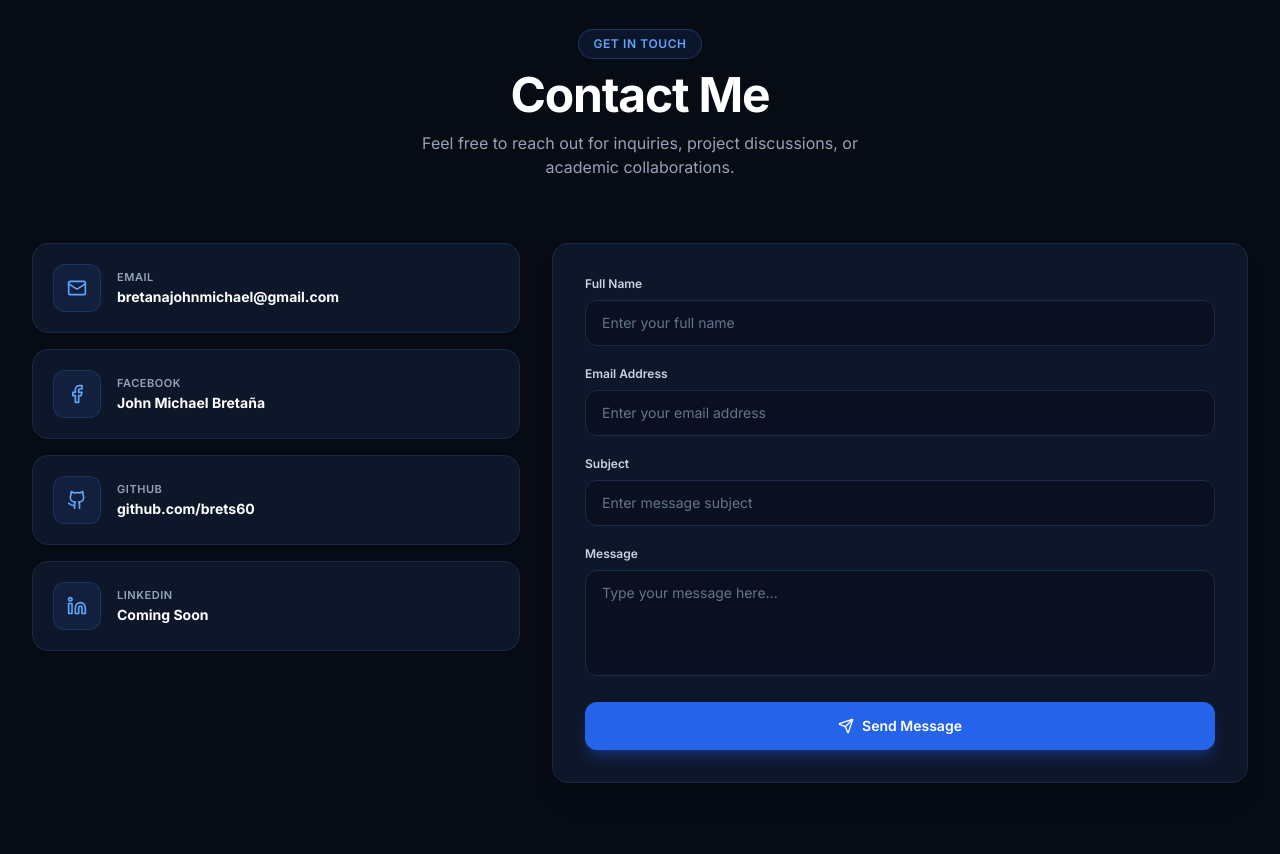
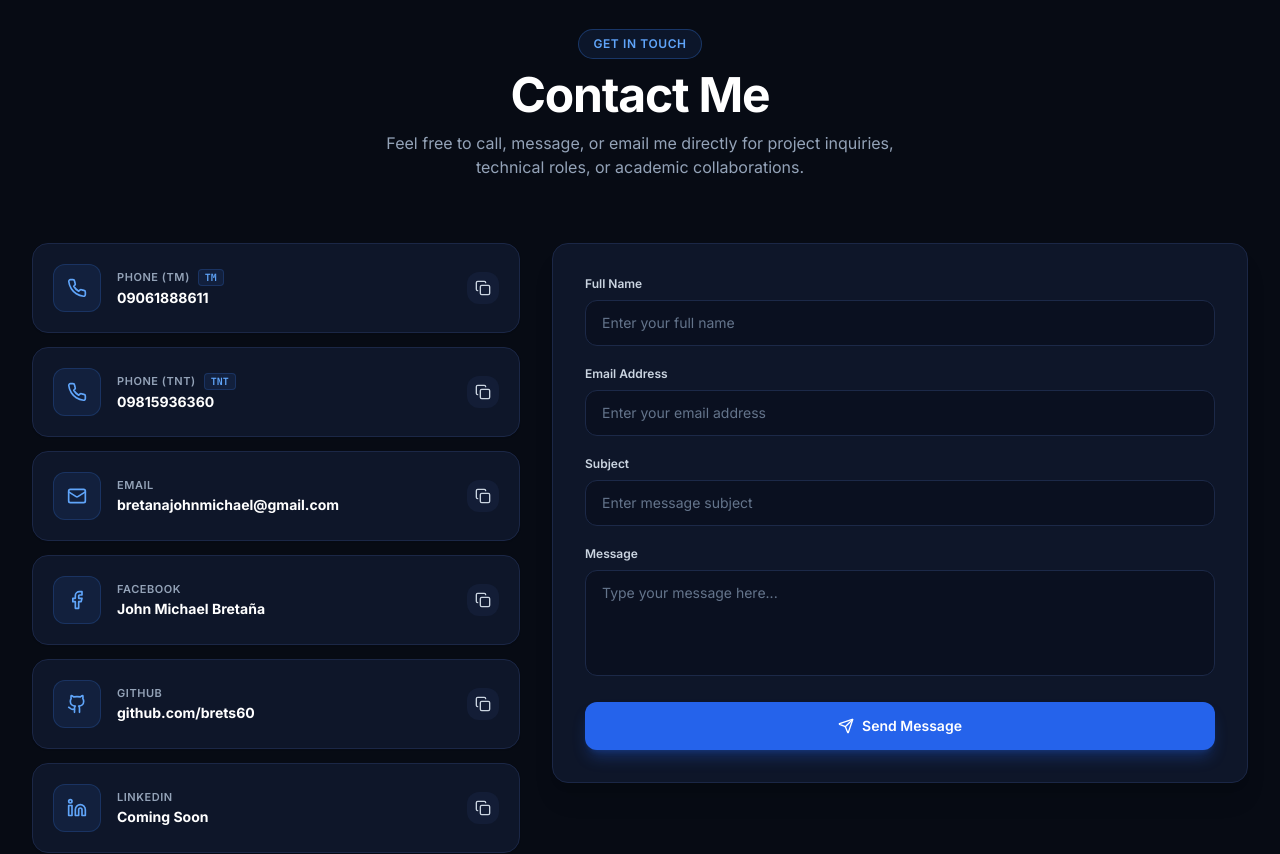
Before and after one commit to brets60/Digital-Portfolio-Bretana, a Next.js app: page / in a window 1280 px wide. Shown: the part 10820-11674 px from the top of the page. Built offline with nearby package versions, Linux system fonts and the light colour scheme.

Commit message:
Add TM (09061888611) and TNT (09815936360) phone numbers to Contact Me section with click-to-call and quick-copy

```diff
--- a/src/components/contact/ContactSection.tsx
+++ b/src/components/contact/ContactSection.tsx
@@ -1,7 +1,7 @@
 "use client";
 
 import { useState } from "react";
-import { Mail, Facebook, Github, Linkedin, Send } from "lucide-react";
+import { Mail, Facebook, Github, Linkedin, Send, Phone, Copy, Check } from "lucide-react";
 import { DEVELOPER_PROFILE } from "@/lib/data";
 
 export function ContactSection() {
@@ -12,6 +12,15 @@ export function ContactSection() {
     message: "",
   });
   const [submitted, setSubmitted] = useState(false);
+  const [copiedText, setCopiedText] = useState<string | null>(null);
+
+  const handleCopy = (text: string, e: React.MouseEvent) => {
+    e.preventDefault();
+    e.stopPropagation();
+    navigator.clipboard.writeText(text);
+    setCopiedText(text);
+    setTimeout(() => setCopiedText(null), 2000);
+  };
 
   const handleSubmit = (e: React.FormEvent) => {
     e.preventDefault();
@@ -21,28 +30,48 @@ export function ContactSection() {
 
   const contactItems = [
     {
+      label: "PHONE (TM)",
+      value: DEVELOPER_PROFILE.contact.phoneTm || "09061888611",
+      href: `tel:${DEVELOPER_PROFILE.contact.phoneTm || "09061888611"}`,
+      icon: Phone,
+      badge: "TM",
+      isPhone: true,
+    },
+    {
+      label: "PHONE (TNT)",
+      value: DEVELOPER_PROFILE.contact.phoneTnt || "09815936360",
+      href: `tel:${DEVELOPER_PROFILE.contact.phoneTnt || "09815936360"}`,
+      icon: Phone,
+      badge: "TNT",
+      isPhone: true,
+    },
+    {
       label: "EMAIL",
       value: DEVELOPER_PROFILE.contact.email,
       href: `mailto:${DEVELOPER_PROFILE.contact.email}`,
       icon: Mail,
+      isPhone: false,
     },
     {
       label: "FACEBOOK",
       value: DEVELOPER_PROFILE.contact.facebook,
       href: "https://facebook.com",
       icon: Facebook,
+      isPhone: false,
     },
     {
       label: "GITHUB",
       value: DEVELOPER_PROFILE.contact.github,
       href: `https://${DEVELOPER_PROFILE.contact.github}`,
       icon: Github,
+      isPhone: false,
     },
     {
       label: "LINKEDIN",
       value: DEVELOPER_PROFILE.contact.linkedin,
       href: "#",
       icon: Linkedin,
+      isPhone: false,
     },
   ];
 
@@ -57,36 +86,63 @@ export function ContactSection() {
           Contact Me
         </h2>
         <p className="text-slate-500 dark:text-slate-400 text-sm sm:text-base max-w-lg leading-relaxed transition-colors">
-          Feel free to reach out for inquiries, project discussions, or academic collaborations.
+          Feel free to call, message, or email me directly for project inquiries, technical roles, or academic collaborations.
         </p>
       </div>
 
       <div className="grid grid-cols-1 lg:grid-cols-12 gap-8 items-start">
         {/* Left Column: Contact Channels */}
-        <div className="lg:col-span-5 space-y-4">
+        <div className="lg:col-span-5 space-y-3.5">
           {contactItems.map((item) => {
             const Icon = item.icon;
+            const isCopied = copiedText === item.value;
 
             return (
+              <div
+                key={item.label}
+                className="bg-white dark:bg-[#0e1629] border border-slate-200 dark:border-[#1b2746] hover:border-blue-500/50 rounded-2xl p-4 sm:p-5 flex items-center justify-between transition-all hover:-translate-y-0.5 shadow-sm hover:shadow-md group"
+              >
                 <a
-                key={item.label}
                   href={item.href}
                   target={item.href.startsWith("http") ? "_blank" : undefined}
                   rel="noopener noreferrer"
-                className="bg-white dark:bg-[#0e1629] border border-slate-200 dark:border-[#1b2746] hover:border-blue-500/50 rounded-2xl p-5 flex items-center gap-4 transition-all hover:-translate-y-0.5 shadow-sm hover:shadow-md group block"
+                  className="flex items-center gap-4 min-w-0 flex-1"
                 >
-                <div className="w-12 h-12 rounded-xl bg-blue-500/10 border border-blue-500/20 flex items-center justify-center shrink-0 text-blue-600 dark:text-blue-400 group-hover:scale-105 transition-transform">
+                  <div className="w-11 h-11 sm:w-12 sm:h-12 rounded-xl bg-blue-500/10 border border-blue-500/20 flex items-center justify-center shrink-0 text-blue-600 dark:text-blue-400 group-hover:scale-105 transition-transform">
                     <Icon className="w-5 h-5" />
                   </div>
                   <div className="flex flex-col min-w-0">
+                    <div className="flex items-center gap-2">
                       <span className="text-[11px] font-semibold tracking-wider text-slate-500 dark:text-slate-400 uppercase transition-colors">
                         {item.label}
                       </span>
+                      {item.badge && (
+                        <span className="px-1.5 py-0.2 rounded text-[10px] font-mono font-bold bg-blue-500/10 text-blue-600 dark:text-blue-400 border border-blue-500/20">
+                          {item.badge}
+                        </span>
+                      )}
+                    </div>
                     <span className="text-sm font-bold text-slate-900 dark:text-white group-hover:text-blue-600 dark:group-hover:text-blue-300 transition-colors truncate mt-0.5">
                       {item.value}
                     </span>
                   </div>
                 </a>
+
+                {/* 1-Click Copy Button */}
+                <button
+                  type="button"
+                  onClick={(e) => handleCopy(item.value, e)}
+                  className="p-2 rounded-xl bg-slate-100 hover:bg-slate-200 dark:bg-[#131d36] dark:hover:bg-[#1c2b4c] text-slate-500 dark:text-slate-300 transition-colors shrink-0 ml-2"
+                  title={`Copy ${item.value}`}
+                  aria-label={`Copy ${item.value}`}
+                >
+                  {isCopied ? (
+                    <Check className="w-4 h-4 text-emerald-500" />
+                  ) : (
+                    <Copy className="w-4 h-4" />
+                  )}
+                </button>
+              </div>
             );
           })}
         </div>
--- a/src/lib/data.ts
+++ b/src/lib/data.ts
@@ -13,6 +13,8 @@ export interface DeveloperProfile {
   stats: { value: string; label: string }[];
   contact: {
     email: string;
+    phoneTm?: string;
+    phoneTnt?: string;
     facebook: string;
     github: string;
     linkedin: string;
@@ -115,6 +117,8 @@ export const DEVELOPER_PROFILE: DeveloperProfile = {
   ],
   contact: {
     email: "bretanajohnmichael@gmail.com",
+    phoneTm: "09061888611",
+    phoneTnt: "09815936360",
     facebook: "John Michael Bretaña",
     github: "github.com/brets60",
     linkedin: "Coming Soon",
@@ -130,6 +134,8 @@ export const personalInfo = {
   location: "Maramag, Bukidnon",
   bio: DEVELOPER_PROFILE.bio,
   email: DEVELOPER_PROFILE.contact.email,
+  phoneTm: DEVELOPER_PROFILE.contact.phoneTm,
+  phoneTnt: DEVELOPER_PROFILE.contact.phoneTnt,
   github: `https://${DEVELOPER_PROFILE.contact.github}`,
   linkedin: DEVELOPER_PROFILE.contact.linkedin,
   twitter: "https://twitter.com",
```
Lines whose indentation alone changed are shown as unchanged.
